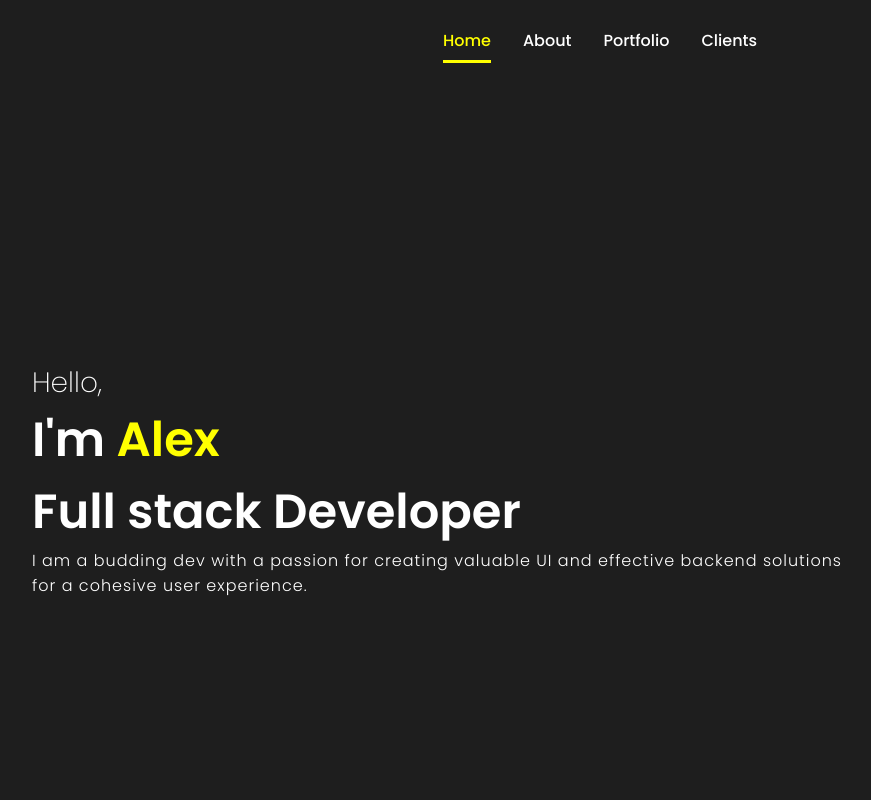
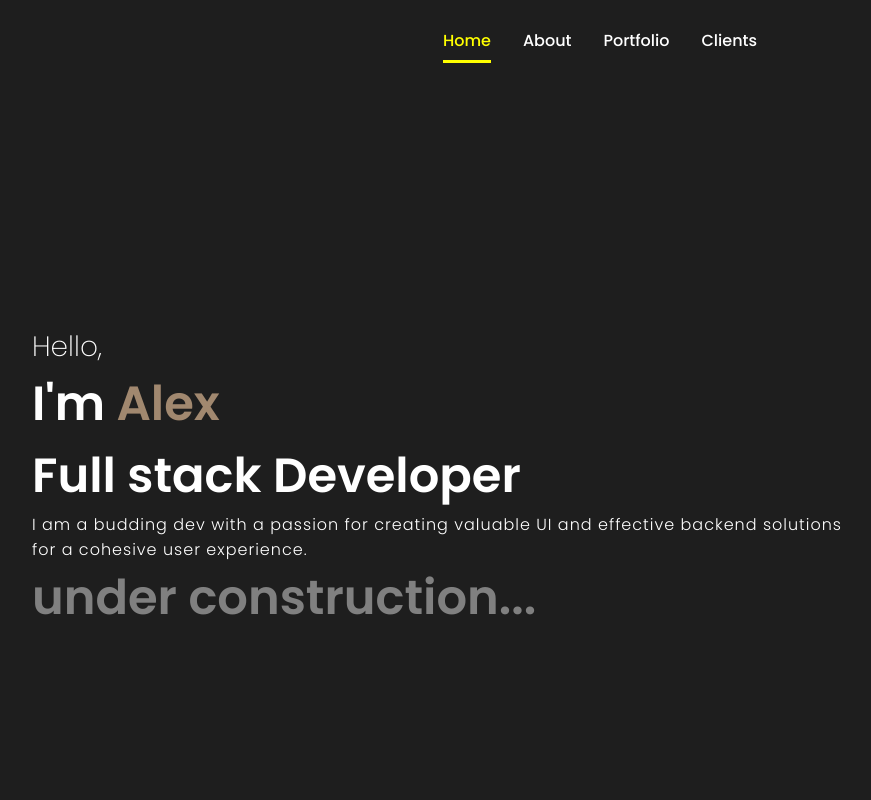
Before and after one commit to plantleafboy/portfolio, a React (Create React App) app: page / in a window 1280 px wide. Shown: the top 800 px of the page, without its empty margins (40-911 px from the left). Built offline with nearby package versions, Linux system fonts and the light colour scheme.

Commit message:
remove incomplete elements + add note

```diff
--- a/src/components/Contact/contact.js
+++ b/src/components/Contact/contact.js
@@ -40,21 +40,21 @@ const Contact = () => {
                     <img src={NZ_visa_helper} alt="Client" className="clientImg"/>
                 </div>
             </div>
-            <div id="contact">
-                <h1 className="contactPageTitle">Contact Me</h1>
-                <span className="contactDesc">Please fill out the form below to discuss any work opportunities.</span>
-                <form className="contactForm" ref={form} onSubmit={sendEmail}>
-                    <input type="text" className="name" placeholder='Your name' name='from_name' />
-                    <input type="text" className="email" placeholder='Your Email' name='from_email' />
-                    <textarea name="message" placeholder='Your Message' rows={5} className='msg' ></textarea>
-                    <button type="submit" value="Send" className='submitBtn'>Submit</button>
-                    <div className="links">
-                        <a href="https://github.com/plantleafboy" target="_blank">
-                            <img src={invertocat} alt="Github repo" className="link" />
-                        </a>
-                    </div>
-                </form>
-            </div>
+            {/*<div id="contact">*/}
+            {/*    <h1 className="contactPageTitle">Contact Me</h1>*/}
+            {/*    <span className="contactDesc">Please fill out the form below to discuss any work opportunities.</span>*/}
+            {/*    <form className="contactForm" ref={form} onSubmit={sendEmail}>*/}
+            {/*        <input type="text" className="name" placeholder='Your name' name='from_name' />*/}
+            {/*        <input type="text" className="email" placeholder='Your Email' name='from_email' />*/}
+            {/*        <textarea name="message" placeholder='Your Message' rows={5} className='msg' ></textarea>*/}
+            {/*        <button type="submit" value="Send" className='submitBtn'>Submit</button>*/}
+            {/*        <div className="links">*/}
+            {/*            <a href="https://github.com/plantleafboy" target="_blank">*/}
+            {/*                <img src={invertocat} alt="Github repo" className="link" />*/}
+            {/*            </a>*/}
+            {/*        </div>*/}
+            {/*    </form>*/}
+            {/*</div>*/}
         </div>
     );
 }
--- a/src/components/Intro/intro.css
+++ b/src/components/Intro/intro.css
@@ -33,13 +33,17 @@
 }
 
 .introName {
-    color: yellow;
+    color:  #A1886F;
 }
 
 .introPara {
     font-size: medium;
     font-weight: 300;
     letter-spacing: 1px;
+}
+
+.construction {
+    color: grey;
 }
 
 .btn {
--- a/src/components/Intro/intro.js
+++ b/src/components/Intro/intro.js
@@ -11,6 +11,7 @@ const Intro = () => {
                 <span className="hello">Hello,</span>
                 <span className="introText">I'm <span className="introName">Alex</span> <br />Full stack Developer</span>
                 <p className="introPara">I am a budding dev with a passion for creating valuable UI and effective backend solutions<br /> for a cohesive user experience.</p>
+                <span className="construction">under construction...</span>
                 {/*<Link><button className="btn"><img src={btnImg} alt="Hire" className='btnImg'/> Hire Me</button></Link>*/}
             </div>
             {/*<img src={bg} alt="Profile" className="bg" />*/}
```
